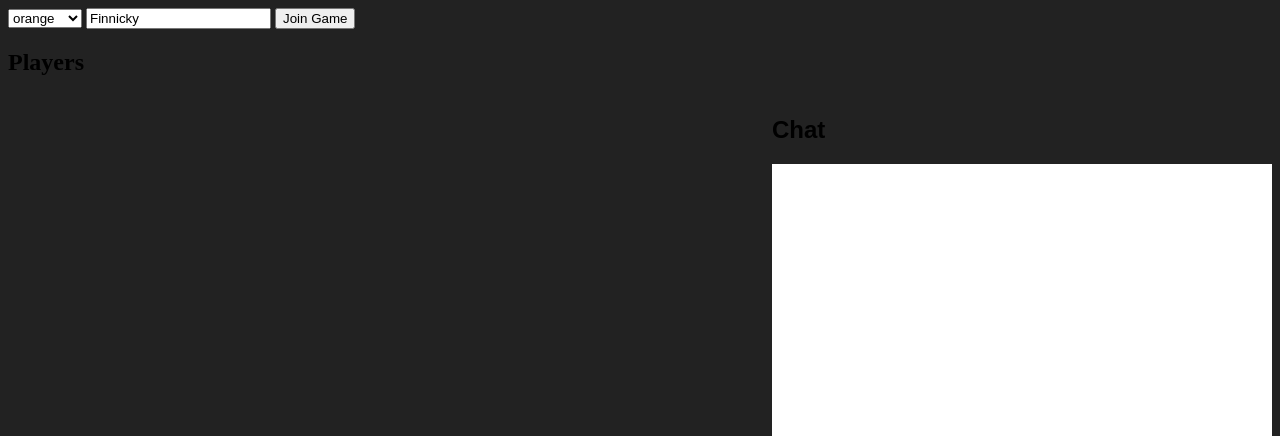
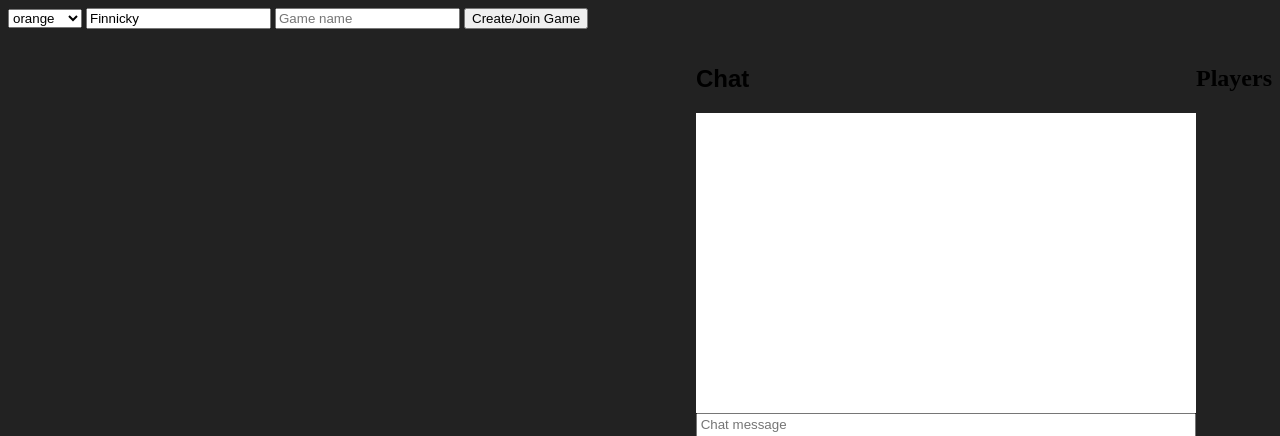
Before and after one commit to jorgenbraseth/settlersgame, a web app: page / in a window 1280 px wide. Shown: the top 436 px of the page. Run offline with its HTML, style and script files only (its server is not run), Linux system fonts and the light colour scheme; data that the repository does not hold is empty.

Commit message:
Simple UI for chosing game.

```diff
--- a/src/main/resources/webapp/index.html
+++ b/src/main/resources/webapp/index.html
@@ -13,8 +13,8 @@
         <option value="#ff00ff">magenta</option>
     </select>
     <input id="playerName" placeholder="Player name" value="Finnicky"/>
-    <button id="joinGame">Join Game</button>
-    <!--<button id="createGame">Create Game</button>-->
+    <input id="gameName" placeholder="Game name" />
+    <button id="joinGame">Create/Join Game</button>
 </form>
 <aside>
     <h1>Players</h1>
--- a/src/main/resources/webapp/js/gameView.js
+++ b/src/main/resources/webapp/js/gameView.js
@@ -6,6 +6,7 @@ var message;
 var tiles;
 var shapeInFocus = null;
 var player;
+var gameName;
 
 var renderTiles = function (context) {
     tiles.forEach((t)=> {
@@ -88,6 +89,7 @@ function chatMessageReceived(msg) {
 
 function joinGame(e) {
     e.preventDefault();
+    gameName = document.getElementById('gameName').value;
     var playerName = document.getElementById('playerName').value;
     var color = document.getElementById("playerColor").value;
     player = {
@@ -95,7 +97,7 @@ function joinGame(e) {
         color: color
     };
 
-    var joinGameMessage = Object.assign({}, player, {type: "JOIN_GAME", gameId: "foo"});
+    var joinGameMessage = Object.assign({}, player, {type: "JOIN_GAME", gameId: gameName});
     connect(joinGameMessage);
     var joinForm = document.getElementById("joinForm");
     joinForm.parentNode.removeChild(joinForm);
@@ -131,7 +133,7 @@ function start() {
                 id: clickedShape.data.id,
                 coords: [clickedShape.data.x, clickedShape.data.y],
                 playerName: player.name,
-                gameId: "foo"
+                gameId: gameName
             }))
         }
     }
@@ -144,7 +146,7 @@ function start() {
                 id: clickedShape.data.id,
                 coords: [clickedShape.data.x, clickedShape.data.y],
                 playerName: player.name,
-                gameId: "foo"
+                gameId: gameName
             }))
         }
     }
@@ -168,7 +170,7 @@ function start() {
                     type: "CHAT",
                     playerName: player.name,
                     message: messageText,
-                    gameId: "foo"
+                    gameId: gameName
                 }));
             }
 
--- a/src/main/resources/webapp/styles/style.css
+++ b/src/main/resources/webapp/styles/style.css
@@ -10,7 +10,9 @@ canvas {
     display: inline;
     color: white;
 }
-
+aside {
+    float: right;
+}
 #chat {
     float: right;
     width: 500px;
```
